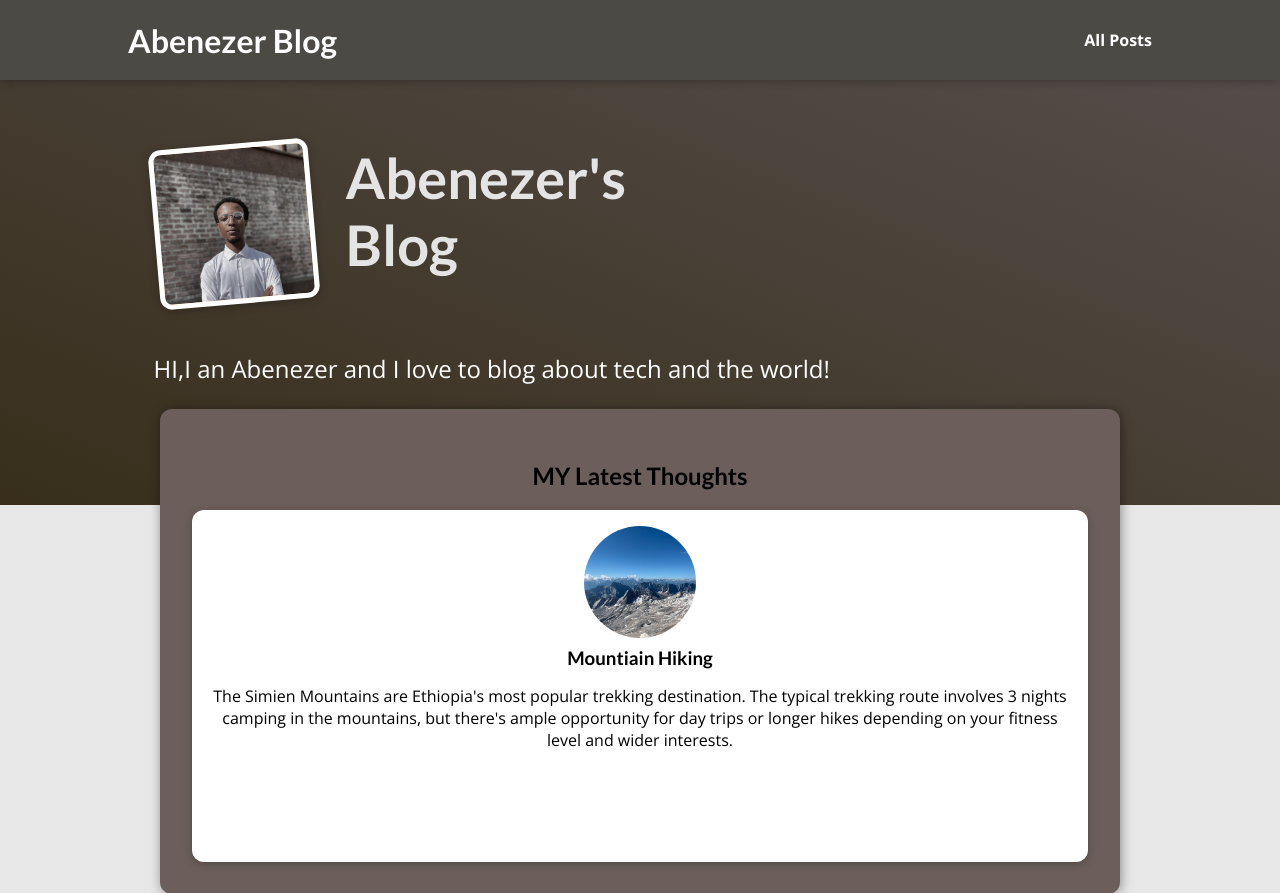
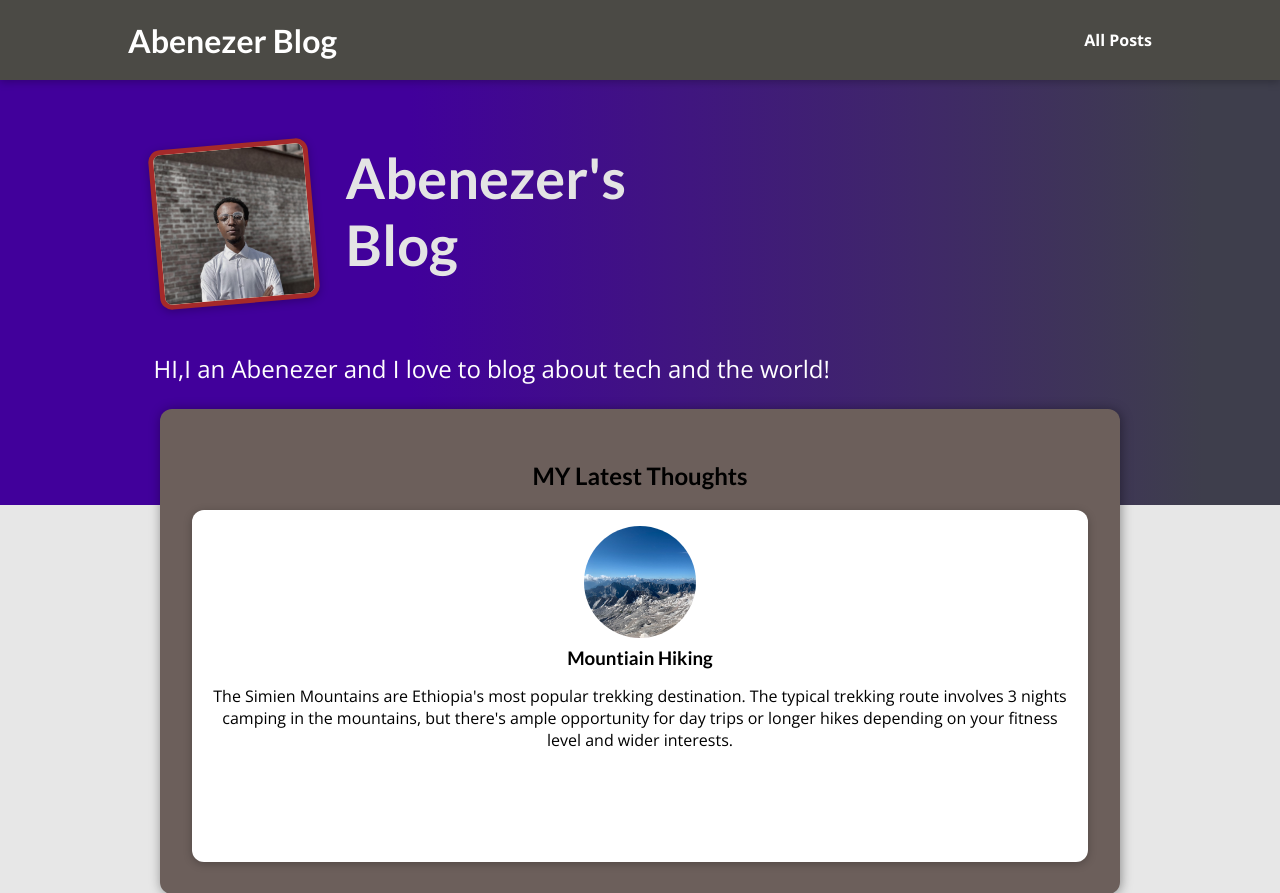
Before and after one commit to Abenezerjr/Blog_page, a Django app: page / in a window 1280 px wide. Shown: the top 893 px of the page. Run offline with Django 4.2, Linux system fonts and the light colour scheme.

Commit message:
as it is

```diff
--- a/blog/static/blog/index.css
+++ b/blog/static/blog/index.css
@@ -1,5 +1,5 @@
 #welcome {
-  background: linear-gradient(to right top, #382e1b, #574f4e);
+  background:linear-gradient(90deg, rgba(65,0,155,1) 5%, rgba(65,0,155,1) 32%, rgba(62,62,76,1) 94%);
   padding: 6rem 12%;
 }
 
@@ -14,7 +14,7 @@
   height: 10rem;
   object-fit: cover;
   object-position: top;
-  border: 5px solid white;
+  border: 5px solid brown;
   border-radius: 12px;
   background-color: #ffe1bf;
   transform: rotateZ(-5deg);
```
